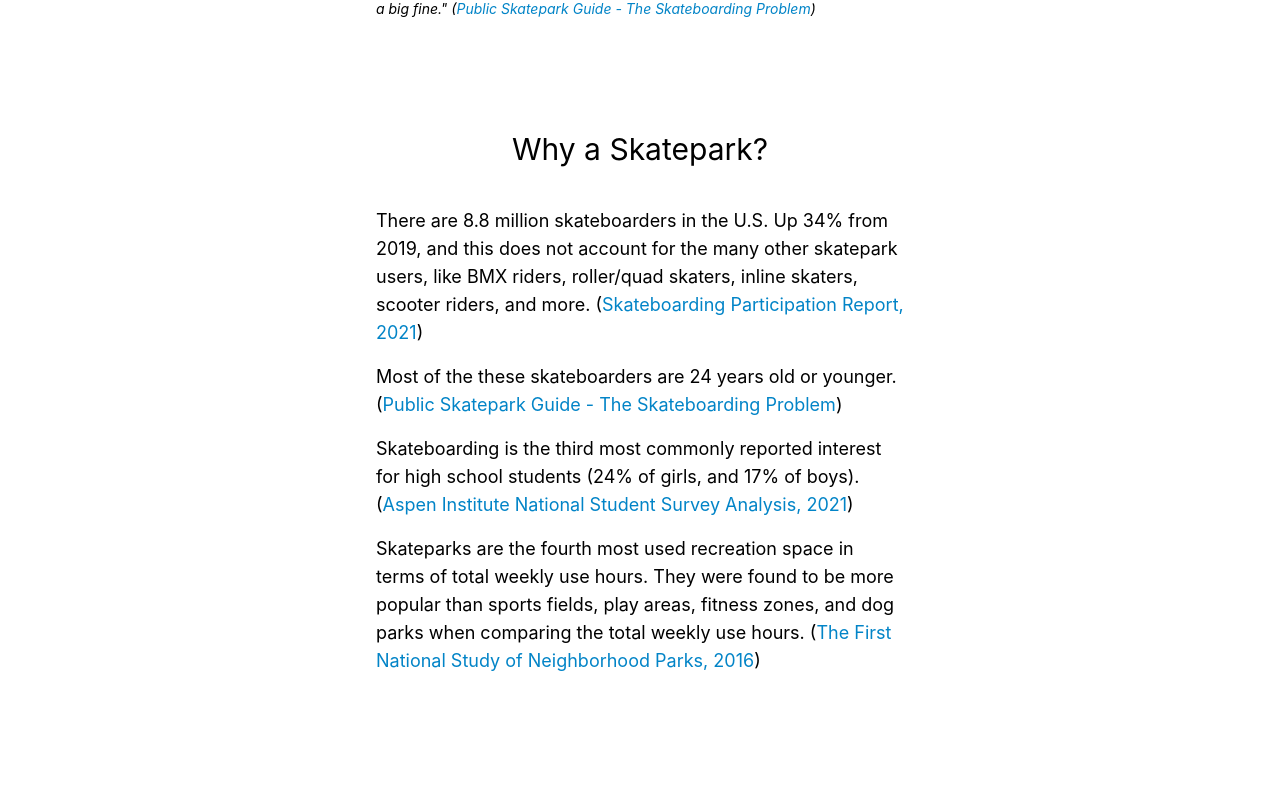
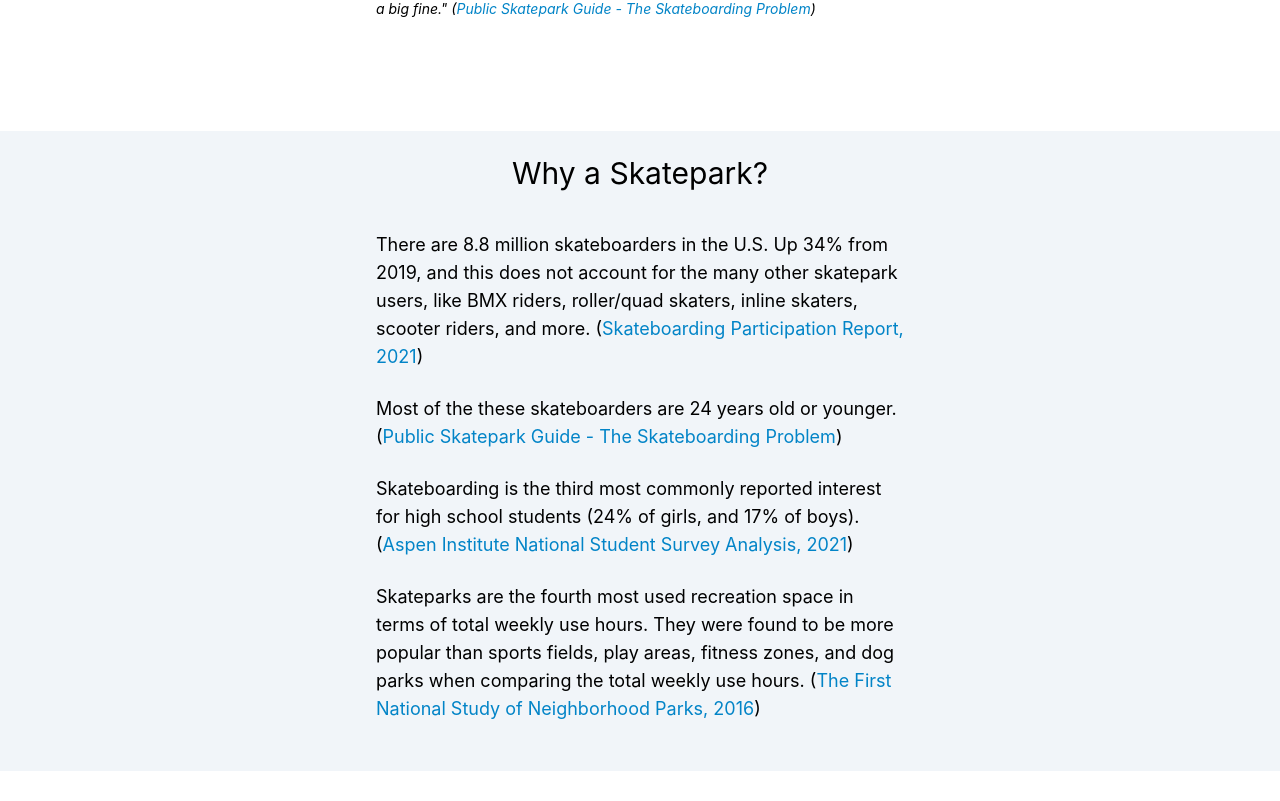
Before and after one commit to shawnlknight/park-circle-skate, a Next.js app: page / in a window 1280 px wide. Shown: the part 1039-1840 px from the top of the page. Built offline with nearby package versions, Linux system fonts and the light colour scheme.

Commit message:
add background to section

```diff
--- a/pages/index.js
+++ b/pages/index.js
@@ -68,14 +68,15 @@ export default function Home() {
           </div>
         </div>
 
-        <div className="mb-28 text-center max-w-xl px-6 flex flex-col gap-8">
-          <h2 className="text-3xl mb-2">Why a Skatepark?</h2>
+        <div className="w-screen flex justify-center bg-slate-100 mb-28">
+          <div className="text-center max-w-xl px-6 flex flex-col gap-8 pb-6">
+            <h2 className="text-3xl mb-2 pt-6">Why a Skatepark?</h2>
             <div className="text-left text-lg">
-            <p className="mb-4">
-              There are 8.8 million skateboarders in the U.S. Up 34% from 2019,
-              and this does not account for the many other skatepark users, like
-              BMX riders, roller/quad skaters, inline skaters, scooter riders,
-              and more. (
+              <p className="mb-6">
+                There are 8.8 million skateboarders in the U.S. Up 34% from
+                2019, and this does not account for the many other skatepark
+                users, like BMX riders, roller/quad skaters, inline skaters,
+                scooter riders, and more. (
                 <a
                   className="text-sky-600 hover:text-sky-700"
                   href="https://www.sfia.org/reports/962_Skateboarding-Participation-Report-2021"
@@ -86,7 +87,7 @@ export default function Home() {
                 </a>
                 )
               </p>
-            <p className="mb-4">
+              <p className="mb-6">
                 Most of the these skateboarders are 24 years old or younger. (
                 <a
                   className="text-sky-600 hover:text-sky-700"
@@ -98,7 +99,7 @@ export default function Home() {
                 </a>
                 )
               </p>
-            <p className="mb-4">
+              <p className="mb-6">
                 Skateboarding is the third most commonly reported interest for
                 high school students (24% of girls, and 17% of boys). (
                 <a
@@ -111,7 +112,7 @@ export default function Home() {
                 </a>
                 )
               </p>
-            <p className="mb-4">
+              <p className="mb-6">
                 Skateparks are the fourth most used recreation space in terms of
                 total weekly use hours. They were found to be more popular than
                 sports fields, play areas, fitness zones, and dog parks when
@@ -126,6 +127,7 @@ export default function Home() {
                 </a>
                 )
               </p>
+            </div>
           </div>
         </div>
 
```
Lines whose indentation alone changed are shown as unchanged.
